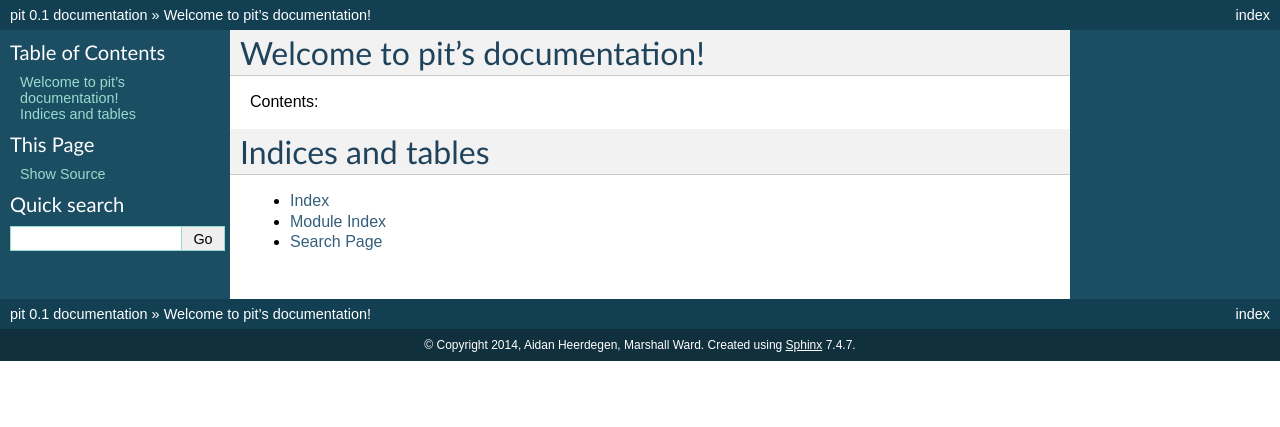
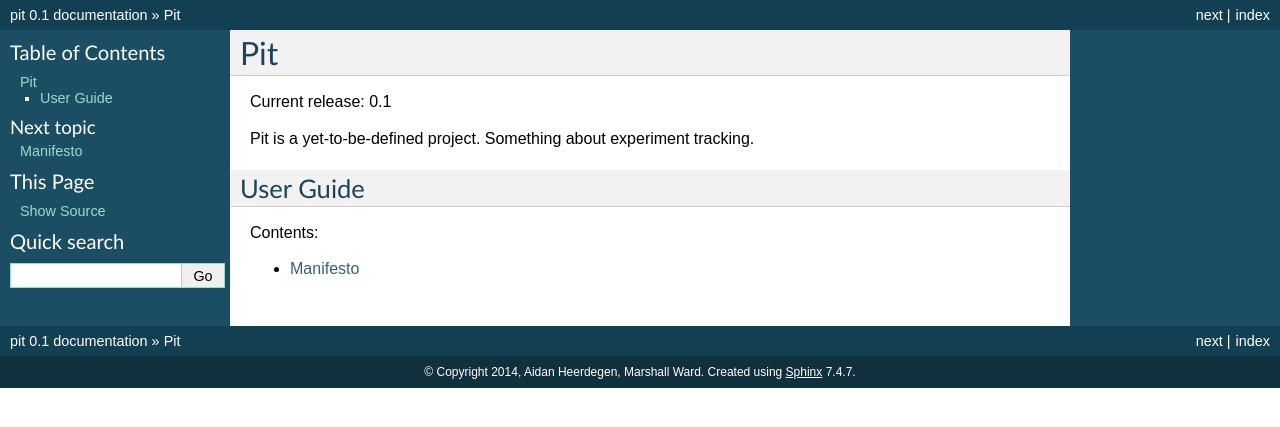
Before and after one commit to marshallward/pit, a Sphinx documentation site: the page built from docs/source/index.rst, in a window 1280 px wide. Shown: the top 427 px of the page. Built offline with Sphinx 7.4.7, drawn with Linux system fonts in a browser that asks for light colours.

Commit message:
Documentation setup; manifesto added

```diff
--- a/docs/source/index.rst
+++ b/docs/source/index.rst
@@ -1,21 +1,17 @@
-.. pit documentation master file, created by
-   sphinx-quickstart on Thu Sep 18 14:28:22 2014.
-   You can adapt this file completely to your liking, but it should at least
-   contain the root `toctree` directive.
+===
+Pit
+===
 
-Welcome to pit's documentation!
-===============================
+Current release: |version|
+
+Pit is a yet-to-be-defined project. Something about experiment tracking.
+
+User Guide
+==========
 
 Contents:
 
 .. toctree::
    :maxdepth: 2
 
-
-
-Indices and tables
-==================
-
-* :ref:`genindex`
-* :ref:`modindex`
-* :ref:`search`
+   manifesto
```
Also changed, not shown: docs/source/manifesto.rst (added, +91 -0 lines).
